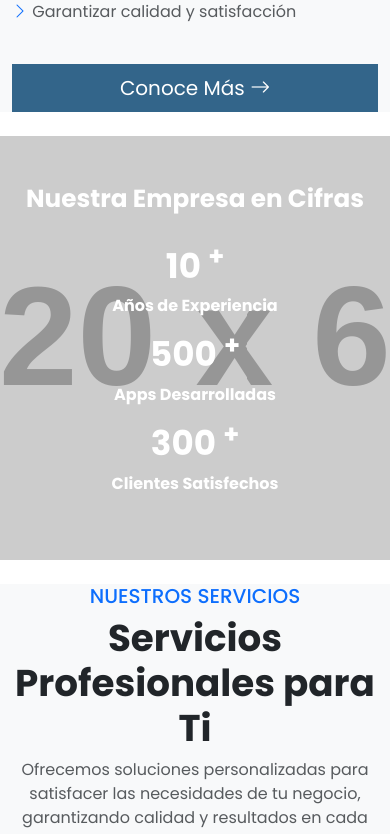
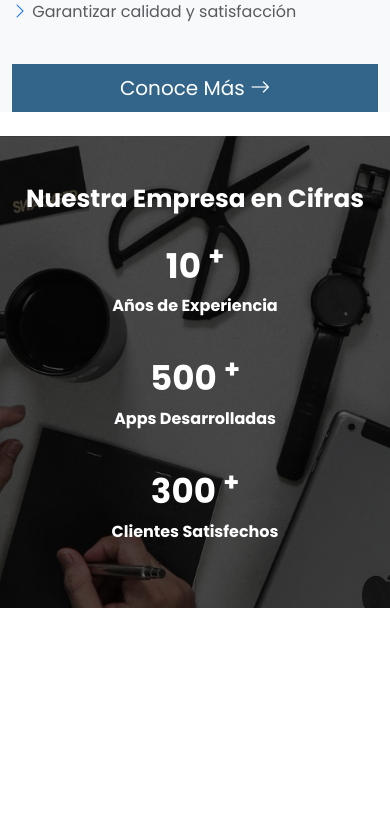
Before and after one commit to axxving/app-jsdevs-axv, a React (Vite) app: page / in a window 390 px wide. Shown: the part 1960-2794 px from the top of the page. After the commit the page ends 2568 px from the top, so only its background shows below. Built offline with nearby package versions, Linux system fonts and the light colour scheme.

Commit message:
fix: company numbers

```diff
--- a/src/components/page/Page.jsx
+++ b/src/components/page/Page.jsx
@@ -32,7 +32,7 @@ export const Page = () => {
             <Hero />
             <About />
             <CompanyNumbers />
-            <Services />
+            {/* <Services />
             <Technologies />
             <Reasons />
             <Testimonials />
@@ -41,7 +41,7 @@ export const Page = () => {
             <Process />
             <FAQSection />
             <Blog />
-            <Footer />
+            <Footer /> */}
         </>
     );
 };
--- a/src/components/page/numbers/CompanyNumbers.jsx
+++ b/src/components/page/numbers/CompanyNumbers.jsx
@@ -1,11 +1,12 @@
 import React from 'react';
+import imgBanner from '../../../assets/img/img-banner.png';
 
 export const CompanyNumbers = () => {
     return (
         <section
             className="company-numbers-section text-white py-5"
             style={{
-                backgroundImage: "url('https://via.placeholder.com/1920x600')", // Cambia la URL por una imagen relevante
+                backgroundImage: `linear-gradient(rgba(0, 0, 0, 0.6), rgba(0, 0, 0, 0.6)), url(${imgBanner})`,
                 backgroundSize: 'cover',
                 backgroundPosition: 'center',
             }}
@@ -18,7 +19,7 @@ export const CompanyNumbers = () => {
                     </div>
 
                     {/* Columna: Años de experiencia */}
-                    <div className="col-md-4">
+                    <div className="col-12 col-md-4 mb-4 mb-md-0">
                         <h1 className="display-4 fw-bold mb-2">
                             10 <sup>+</sup>
                         </h1>
@@ -26,7 +27,7 @@ export const CompanyNumbers = () => {
                     </div>
 
                     {/* Columna: Aplicaciones desarrolladas */}
-                    <div className="col-md-4">
+                    <div className="col-12 col-md-4 mb-4 mb-md-0">
                         <h1 className="display-4 fw-bold mb-2">
                             500 <sup>+</sup>
                         </h1>
@@ -34,7 +35,7 @@ export const CompanyNumbers = () => {
                     </div>
 
                     {/* Columna: Clientes satisfechos */}
-                    <div className="col-md-4">
+                    <div className="col-12 col-md-4">
                         <h1 className="display-4 fw-bold mb-2">
                             300 <sup>+</sup>
                         </h1>
```
Also changed, not shown: src/assets/img/img-banner.png (added).
